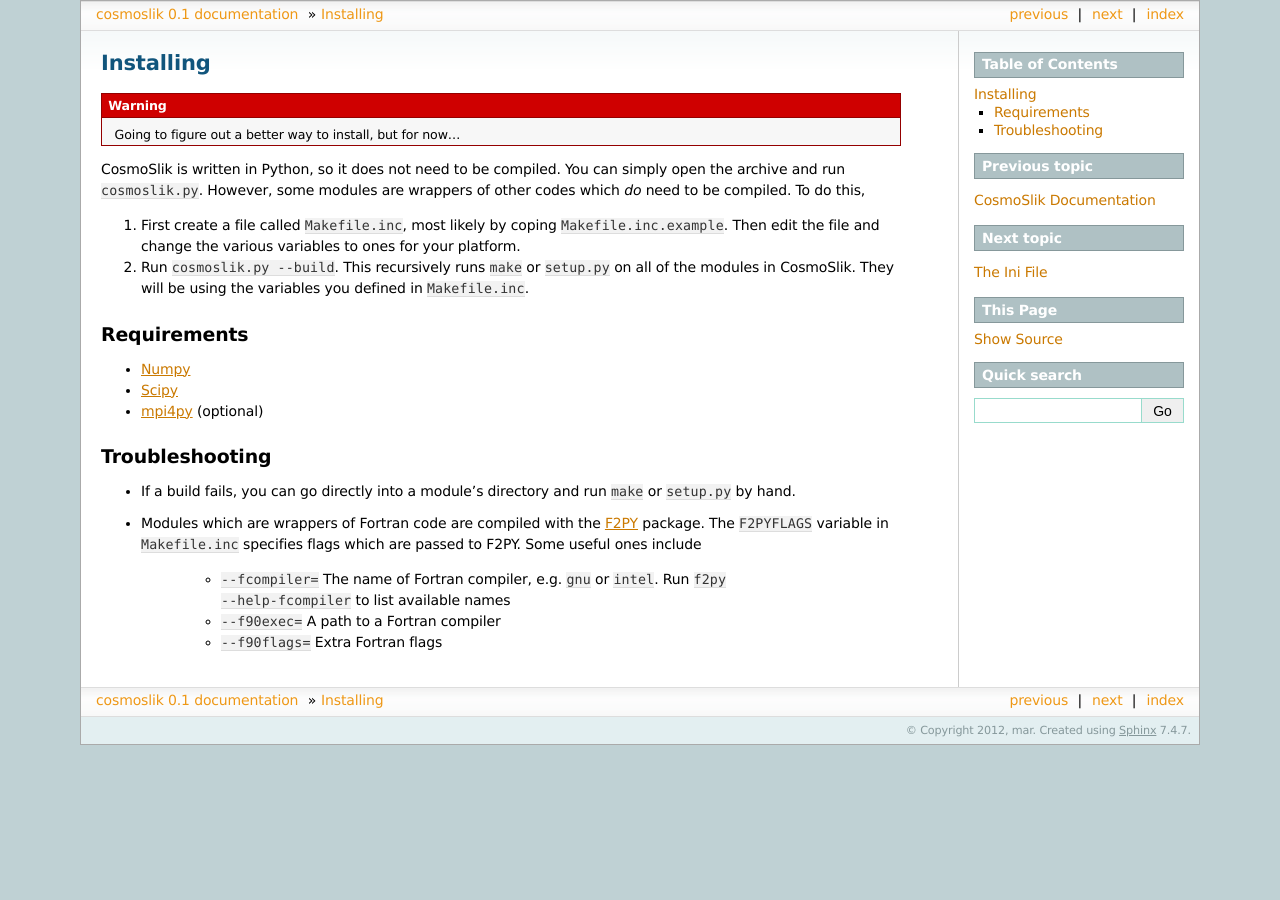
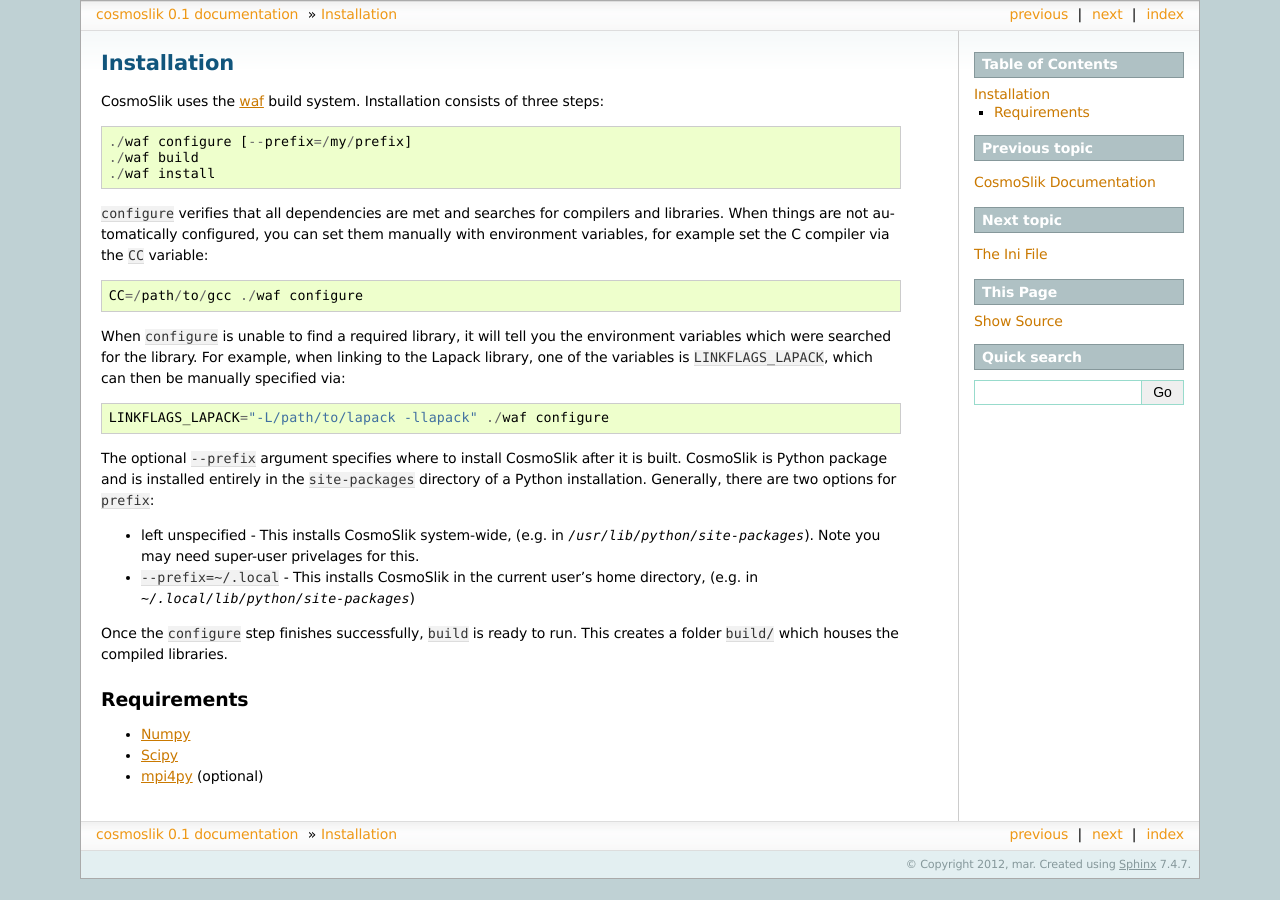
Before and after one commit to marius311/cosmoslik, a Sphinx documentation site: the page built from doc/install.rst, in a window 1280 px wide. Built offline with Sphinx 7.4.7, drawn with Linux system fonts in a browser that asks for light colours; pages that are not in the unit, such as notebooks, are missing from menus.

Commit message:
waf work

```diff
--- a/doc/index.rst
+++ b/doc/index.rst
@@ -14,7 +14,7 @@
 .. toctree::
     :maxdepth: 1
 
-    Installing <install>
+    Installation <install>
     The Ini File <params>
     Chains <chains>
     Create plugins <create>
--- a/doc/install.rst
+++ b/doc/install.rst
@@ -1,22 +1,43 @@
 .. _install:
 
-==========
-Installing
-==========
+============
+Installation
+============
 
-.. warning::
+CosmoSlik uses the `waf <http://code.google.com/p/waf/>`_ build system.
+Installation consists of three steps::
 
-    Going to figure out a better way to install, but for now...
+    ./waf configure [--prefix=/my/prefix]
+    ./waf build
+    ./waf install
 
-CosmoSlik is written in Python, so it does not need to be compiled. You can simply
-open the archive and run ``cosmoslik.py``. However, some modules are wrappers
-of other codes which *do* need to be compiled. To do this,
+``configure`` verifies that all dependencies are met and searches for compilers and libraries.
+When things are not automatically configured, you can set them manually with environment variables,
+for example set the C compiler via the ``CC`` variable::
 
-1. First create a file called ``Makefile.inc``, most likely by coping ``Makefile.inc.example``.
-   Then edit the file and change the various variables to ones for your platform.
+    CC=/path/to/gcc ./waf configure
 
-2. Run ``cosmoslik.py --build``. This recursively runs ``make`` or ``setup.py`` on all
-   of the modules in CosmoSlik. They will be using the variables you defined in ``Makefile.inc``.
+When ``configure`` is unable to find a required
+library, it will tell you the environment variables which were searched for the library. For example,
+when linking to the Lapack library, one of the variables is ``LINKFLAGS_LAPACK``, which can then be
+manually specified via::
+
+    LINKFLAGS_LAPACK="-L/path/to/lapack -llapack" ./waf configure
+
+The optional ``--prefix`` argument specifies where to install CosmoSlik after it is built.
+CosmoSlik is Python package and is installed entirely in the ``site-packages`` directory
+of a Python installation. Generally, there are two options for ``prefix``:
+
+* left unspecified - This installs CosmoSlik system-wide, (e.g. in `/usr/lib/python/site-packages`).
+  Note you may need super-user privelages for this.
+* ``--prefix=~/.local`` - This installs CosmoSlik in the current user's home directory,
+  (e.g. in `~/.local/lib/python/site-packages`)
+
+Once the ``configure`` step finishes successfully, ``build`` is ready to run. This creates a folder
+``build/`` which houses the compiled libraries.
+
+
+
 
 Requirements
 ============
@@ -24,17 +45,3 @@
 - `Numpy <http://numpy.scipy.org/>`_
 - `Scipy <http://scipy.org/>`_
 - `mpi4py <http://mpi4py.scipy.org/>`_ (optional)
-
-Troubleshooting
-===============
-
-- If a build fails, you can go directly into a module's directory and run ``make``
-  or ``setup.py`` by hand.
-
-- Modules which are wrappers of Fortran code are compiled with the `F2PY <http://www.scipy.org/F2py/>`_ package.
-  The ``F2PYFLAGS`` variable in ``Makefile.inc`` specifies flags which are passed to F2PY.
-  Some useful ones include
-    - ``--fcompiler=`` The name of Fortran compiler, e.g. ``gnu`` or ``intel``. Run
-      ``f2py --help-fcompiler`` to list available names
-    - ``--f90exec=`` A path to a Fortran compiler
-    - ``--f90flags=`` Extra Fortran flags
```
Also changed, not shown: 1 other file.
